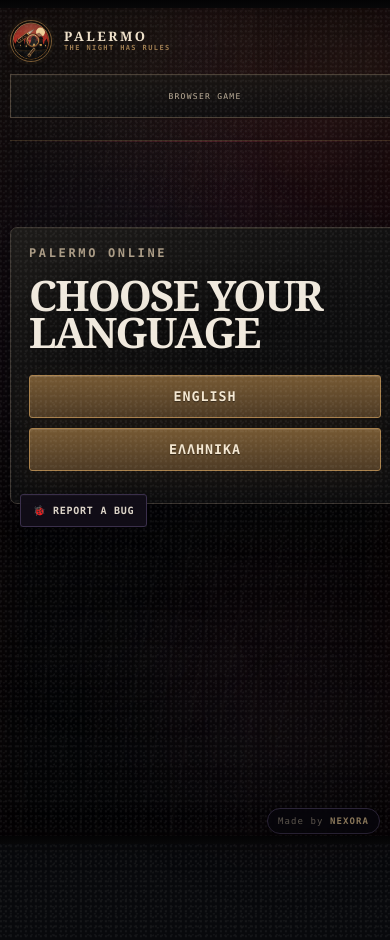
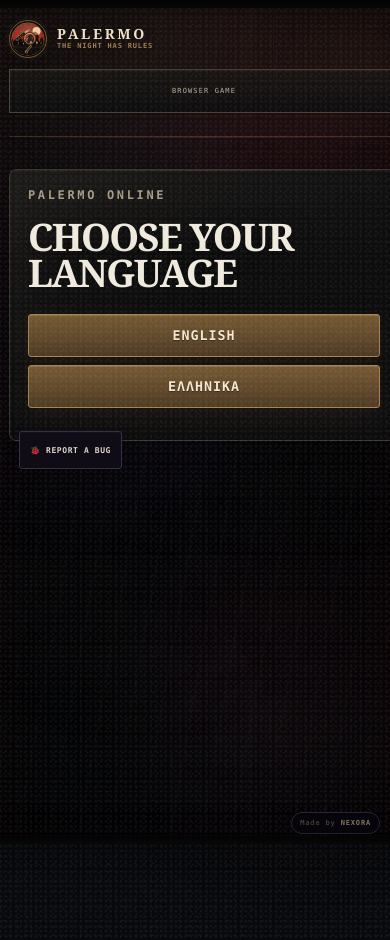
Before and after one commit to ggnexoragg-ux/PALERMO, a Next.js app: page / in a window 390 px wide. Built offline with nearby package versions, Linux system fonts and the light colour scheme.

Commit message:
Improve Palermo mobile UI

```diff
--- a/app/globals.css
+++ b/app/globals.css
@@ -2926,3 +2926,448 @@ html,body{background:var(--palermo-bg)}
   .adminToolbar{align-items:stretch;flex-direction:column}
   .adminToolbar>span{align-self:flex-end}
 }
+
+
+/* Mobile UI pass */
+@media(max-width:640px){
+  html,body{width:100%;max-width:100%;overflow-x:hidden}
+  .palermoShell{
+    width:100%;
+    min-height:100dvh;
+    padding:12px 12px calc(84px + env(safe-area-inset-bottom));
+    overflow-x:hidden;
+  }
+
+  /* Header: clean two-row mobile layout */
+  .palermoTop{
+    width:100%;
+    padding:8px 0 18px!important;
+    display:grid!important;
+    grid-template-columns:1fr;
+    gap:10px!important;
+    align-items:start!important;
+  }
+  .palermoBrand{
+    width:100%;
+    min-width:0;
+    display:flex;
+    align-items:center;
+    gap:10px;
+  }
+  .brandLogoImage{
+    width:38px!important;
+    height:38px!important;
+    flex-basis:38px!important;
+  }
+  .brandCopy{
+    min-width:0;
+  }
+  .brandCopy b{
+    font-size:14px;
+  }
+  .brandCopy small{
+    display:block;
+    max-width:none!important;
+    font-size:7px!important;
+    letter-spacing:.12em!important;
+    white-space:nowrap!important;
+    overflow:hidden;
+    text-overflow:ellipsis;
+  }
+  .palermoTop>div:last-child{
+    width:100%;
+    display:flex!important;
+    align-items:center!important;
+    gap:6px!important;
+    overflow-x:auto;
+    flex-wrap:nowrap!important;
+    padding:1px 0 5px;
+    scrollbar-width:none;
+    -webkit-overflow-scrolling:touch;
+  }
+  .palermoTop>div:last-child::-webkit-scrollbar{display:none}
+  .palermoTop>div:last-child>button,
+  .palermoTop>div:last-child>.palermoBadge{
+    flex:0 0 auto;
+  }
+  .palermoTop .howToButton,
+  .palermoTop .leaderboardButton,
+  .palermoTop .adminButton,
+  .palermoTop>div:last-child>button{
+    min-height:38px!important;
+    padding:8px 10px!important;
+    font-size:8px!important;
+  }
+  .accountButton{
+    max-width:132px!important;
+    min-height:38px!important;
+    padding:5px 8px!important;
+  }
+  .accountButton img,.accountButton>span{
+    width:24px!important;
+    height:24px!important;
+  }
+  .accountButton b{
+    max-width:78px!important;
+    font-size:9px!important;
+  }
+  .palermoBadge{
+    min-height:38px;
+    display:flex;
+    align-items:center;
+    padding:7px 9px!important;
+    font-size:7px!important;
+    white-space:nowrap;
+  }
+
+  /* Home */
+  .palermoHero{
+    width:100%;
+    padding:14px 0 20px!important;
+  }
+  .caseKicker{
+    max-width:100%;
+  }
+  .palermoHero h1{
+    font-size:clamp(44px,16vw,62px)!important;
+    line-height:.88!important;
+    overflow-wrap:anywhere;
+  }
+  .palermoHero>p{
+    font-size:14px!important;
+    line-height:1.5!important;
+  }
+  .mafiaTagline{
+    align-items:flex-start!important;
+  }
+  .mafiaTagline b{
+    font-size:10px!important;
+    line-height:1.45!important;
+  }
+  .palermoEntry{
+    width:100%;
+    max-width:100%!important;
+    margin-top:20px!important;
+    padding:16px!important;
+  }
+  .palermoActions,.micActions{
+    display:grid!important;
+    grid-template-columns:1fr!important;
+    gap:8px!important;
+  }
+  .palermoActions button,.micActions button{
+    width:100%!important;
+    min-height:46px;
+  }
+  .modeSwitch{
+    grid-template-columns:1fr!important;
+    gap:8px!important;
+  }
+  .featureStrip{
+    gap:6px!important;
+  }
+  .featureStrip span{
+    font-size:8px!important;
+    padding:7px 8px!important;
+  }
+
+  /* Inputs and touch targets */
+  .palermoShell input,
+  .palermoShell textarea{
+    min-width:0;
+    font-size:16px!important;
+  }
+  .palermoShell button{
+    min-height:42px;
+    touch-action:manipulation;
+  }
+
+  /* Join / room browser */
+  .palermoPanelWrap{
+    width:100%;
+    max-width:100%!important;
+    padding-top:14px!important;
+  }
+  .joinCard{
+    width:100%;
+    padding:18px!important;
+  }
+  .joinCard h2{
+    font-size:38px!important;
+    line-height:.95!important;
+  }
+  .codeInput{
+    font-size:22px!important;
+    letter-spacing:.14em!important;
+  }
+  .roomBrowserWrap{
+    width:100%!important;
+  }
+  .roomBrowserHero{
+    margin-top:10px!important;
+    padding:16px!important;
+    gap:16px!important;
+  }
+  .roomBrowserHero h2{
+    font-size:34px!important;
+  }
+  .roomBrowserHeroActions{
+    display:grid!important;
+    grid-template-columns:1fr 1fr;
+    width:100%!important;
+  }
+  .roomBrowserHeroActions button,
+  .roomBrowserCount{
+    width:100%;
+    min-width:0!important;
+  }
+  .roomBrowserCard{
+    padding:14px!important;
+  }
+  .roomBrowserIdentity h3{
+    font-size:22px!important;
+  }
+  .roomBrowserStats{
+    grid-template-columns:1fr 1fr!important;
+  }
+  .roomBrowserStats>div:nth-child(3){
+    grid-column:1/-1;
+    border-top:1px solid #332c25;
+    border-right:0!important;
+  }
+  .roomBrowserManual{
+    flex-direction:column;
+    align-items:stretch!important;
+  }
+  .roomBrowserManual button{width:100%}
+
+  /* Lobby */
+  .lobbyWrap,.gameWrap,.roleRevealWrap{
+    width:100%;
+    max-width:100%!important;
+  }
+  .lobbyHead,.gameTop{
+    margin-bottom:14px!important;
+  }
+  .lobbyHead h2,.gameTop h2{
+    font-size:38px!important;
+    line-height:.95!important;
+  }
+  .lobbyHeadActions{
+    width:100%;
+    display:grid!important;
+    grid-template-columns:1fr 1fr;
+    gap:8px!important;
+  }
+  .lobbyHeadActions button{
+    width:100%;
+    min-width:0;
+  }
+  .lobbyGrid,.gameGrid{
+    grid-template-columns:1fr!important;
+    gap:12px!important;
+  }
+  .playersCard,.settingsCard,.micCard,.phaseCard,.miniRole,.voiceBox,.killerBox,
+  .playerBoard,.interrogationPanel,.spectatorChat{
+    padding:14px!important;
+  }
+  .playerRow{
+    grid-template-columns:34px minmax(0,1fr) 10px!important;
+    gap:8px!important;
+  }
+  .playerRow>button{
+    grid-column:1/-1;
+    width:100%;
+  }
+  .roleConfigRow{
+    gap:8px;
+  }
+  .roleConfigRow>span{
+    min-width:0;
+    font-size:12px!important;
+  }
+  .roleConfigRow>div{
+    flex:0 0 auto;
+  }
+  .roleConfigRow button{
+    min-width:38px;
+    min-height:38px;
+  }
+  .micCard,.lobbyFooter{
+    gap:10px!important;
+  }
+
+  /* Gameplay */
+  .playerBoard{
+    position:static!important;
+    top:auto!important;
+    max-height:none!important;
+    overflow:visible!important;
+    order:2;
+  }
+  .interrogationPanel{
+    min-height:0!important;
+    order:1;
+  }
+  .sideStack{
+    order:3;
+    gap:12px!important;
+  }
+  .interrogationPanel h3{
+    font-size:28px!important;
+  }
+  .bigIcon{
+    font-size:54px!important;
+  }
+  .discussionTimer{
+    font-size:44px!important;
+    margin:8px 0!important;
+  }
+  .targetGrid,.voteList{
+    grid-template-columns:1fr!important;
+    gap:8px!important;
+    margin:14px 0!important;
+  }
+  .targetGrid button,.voteList button{
+    width:100%;
+    min-height:46px;
+  }
+  .dayChatBox form,.spectatorChat form,.killerBox form{
+    grid-template-columns:minmax(0,1fr)!important;
+  }
+  .dayChatBox form button,.spectatorChat form button,.killerBox form button{
+    width:100%;
+  }
+  .dayMessages,.spectatorMessages,.killerMessages{
+    max-height:190px!important;
+  }
+  .daySkipInfo{
+    flex-direction:column;
+    gap:5px!important;
+  }
+  .phaseCard{
+    min-height:0!important;
+  }
+
+  /* Role reveal */
+  .roleReveal{
+    padding:18px!important;
+  }
+  .roleReveal h2{
+    font-size:38px!important;
+  }
+  .mafiaOrders{
+    margin:-18px -18px 20px!important;
+  }
+  .roleEmoji{
+    width:82px!important;
+    height:82px!important;
+    font-size:42px!important;
+  }
+  .roleRevealLine{
+    gap:8px!important;
+  }
+  .roleRevealLine strong{
+    max-width:55%!important;
+  }
+
+  /* Profile / leaderboard / admin / help modals */
+  .authBackdrop,.leaderboardBackdrop,.howToBackdrop,.bugModalBackdrop,.adminBackdrop{
+    padding:0!important;
+    align-items:end!important;
+  }
+  .authModal,.leaderboardModal,.howToModal,.bugModal,.adminModal,.publicProfileModal{
+    width:100%!important;
+    max-width:100%!important;
+    max-height:94dvh!important;
+    border-radius:12px 12px 0 0!important;
+    padding:16px!important;
+    padding-bottom:calc(18px + env(safe-area-inset-bottom))!important;
+  }
+  .authHead h2,.leaderboardHead h2,.howToHead h2,.adminHead h2{
+    font-size:28px!important;
+  }
+  .profileHero{
+    gap:11px!important;
+    padding:12px!important;
+  }
+  .profileAvatarPicker img,.profileAvatarPicker>span{
+    width:58px!important;
+    height:58px!important;
+    border-radius:14px!important;
+  }
+  .profileHero strong{
+    font-size:17px!important;
+  }
+  .profileStats{
+    grid-template-columns:1fr 1fr!important;
+    gap:7px!important;
+  }
+  .profileStats>div:last-child{
+    grid-column:1/-1;
+  }
+  .achievementGrid{
+    grid-template-columns:1fr!important;
+    max-height:330px!important;
+  }
+  .achievementBadge{
+    min-height:70px!important;
+  }
+  .matchHistoryRow{
+    grid-template-columns:58px minmax(0,1fr)!important;
+  }
+  .matchHistoryBadges{
+    grid-column:2!important;
+  }
+  .leaderboardRow{
+    padding:9px!important;
+  }
+  .leaderboardPlayer{
+    gap:7px!important;
+  }
+  .leaderboardAvatar{
+    width:30px!important;
+    height:30px!important;
+  }
+  .adminHead{
+    margin-bottom:12px!important;
+  }
+  .adminTabs{
+    position:sticky;
+    top:-16px;
+    z-index:4;
+    padding:8px 0;
+    background:linear-gradient(180deg,#181411 78%,transparent);
+  }
+  .adminOverview{
+    grid-template-columns:1fr 1fr!important;
+  }
+  .adminMetric{
+    min-height:92px!important;
+  }
+
+  /* Keep floating controls from blocking gameplay */
+  .bugReportFab{
+    left:10px!important;
+    bottom:calc(10px + env(safe-area-inset-bottom))!important;
+    min-height:38px!important;
+    padding:8px 10px!important;
+    font-size:8px!important;
+  }
+  .palermoCredit{
+    right:10px!important;
+    bottom:calc(10px + env(safe-area-inset-bottom))!important;
+    font-size:7px!important;
+    padding:6px 8px!important;
+  }
+}
+
+@media(max-width:390px){
+  .palermoShell{padding-left:9px;padding-right:9px}
+  .palermoHero h1{font-size:43px!important}
+  .palermoTop>div:last-child{gap:5px!important}
+  .lobbyHeadActions{grid-template-columns:1fr!important}
+  .roomBrowserHeroActions{grid-template-columns:1fr!important}
+  .adminOverview{grid-template-columns:1fr!important}
+  .profileStats{grid-template-columns:1fr 1fr!important}
+}
```
